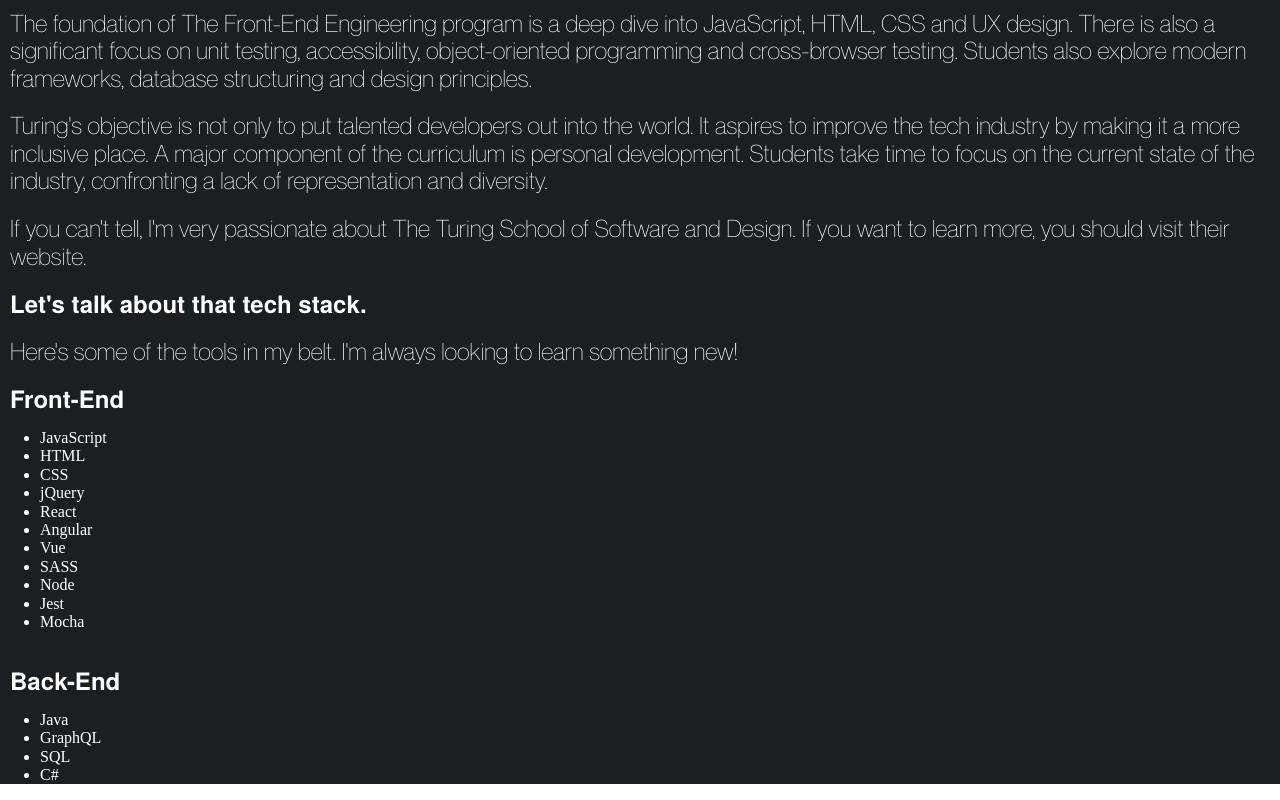
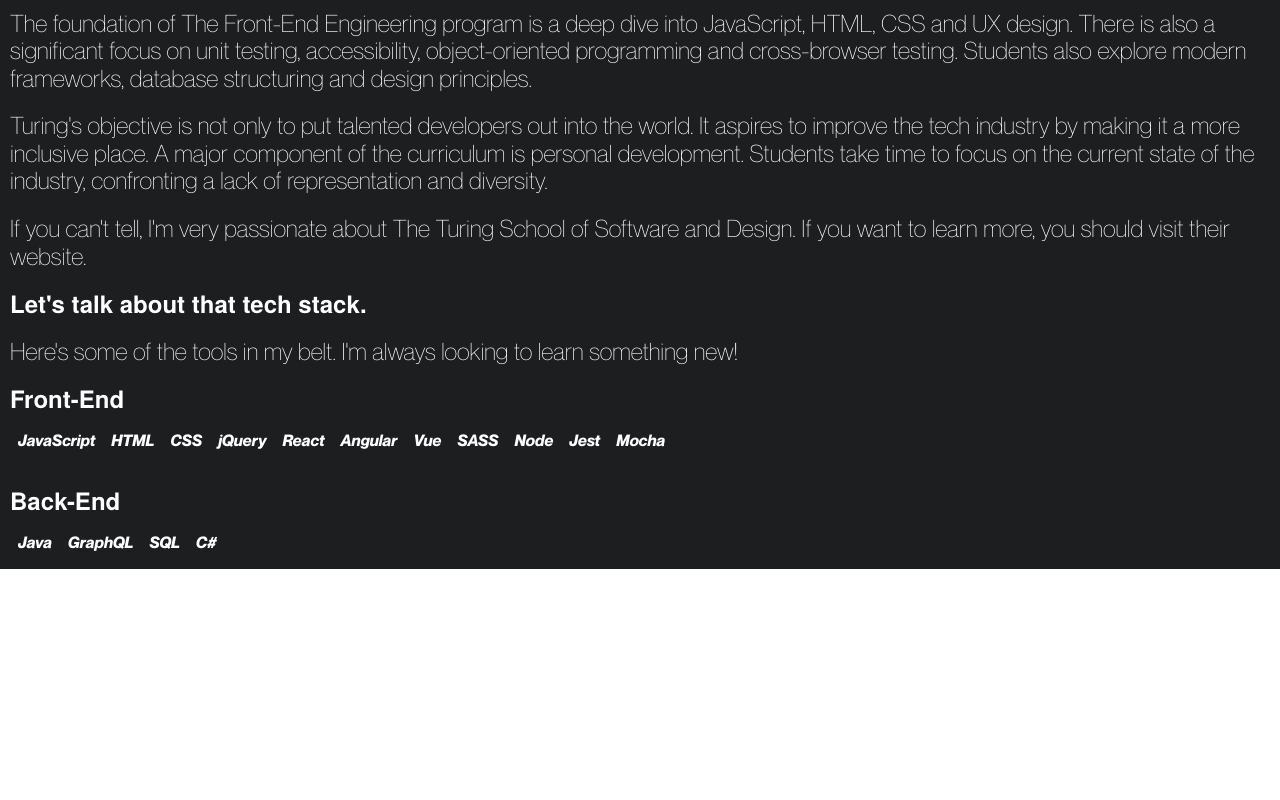
Before and after one commit to TFisch/portfolio, a React (Create React App) app: page /aboutme in a window 1280 px wide. Shown: the part 672-1472 px from the top of the page. After the commit the page ends 1241 px from the top, so only its background shows below. Built offline with nearby package versions, Linux system fonts and the light colour scheme.

Commit message:
format stack list

```diff
--- a/src/index.css
+++ b/src/index.css
@@ -51,6 +51,12 @@
   font-size: 1rem;
   position: relative;
   padding: 20px 10px;
+}
+
+li {
+  font-family: 'Montreal Bold Italic';
+  text-align: left;
+  font-size: 1rem;
 }
 
 @media only screen and (min-width: 400px) {
--- a/src/views/biography/styles.sc.js
+++ b/src/views/biography/styles.sc.js
@@ -25,6 +25,14 @@
   padding-bottom: 0;
 `;
 
-export const TechList = styled.ul``;
+export const TechList = styled.ul`
+  list-style: none;
+  padding: 10px;
+  margin: 0;
+`;
 
-export const TechListItem = styled.li``;
+export const TechListItem = styled.li`
+  margin: 3px;
+  display: inline-block;
+  padding: 5px;
+`;
```
